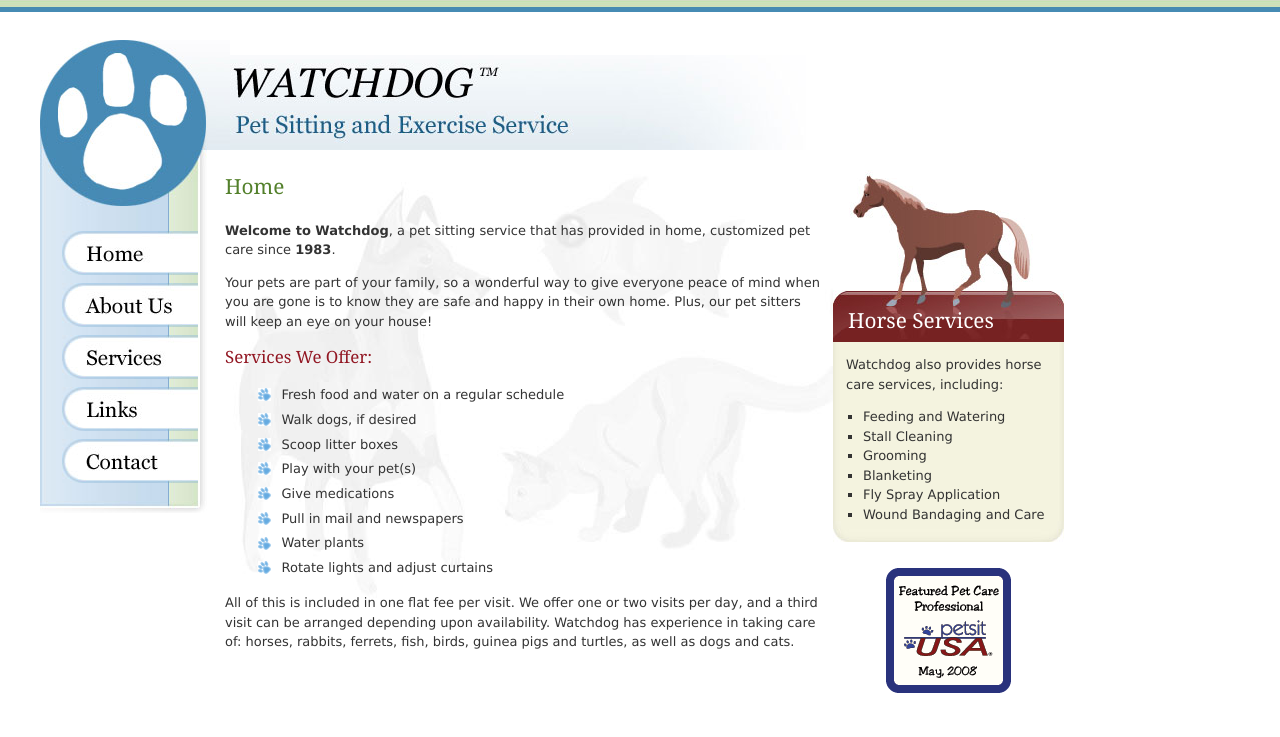
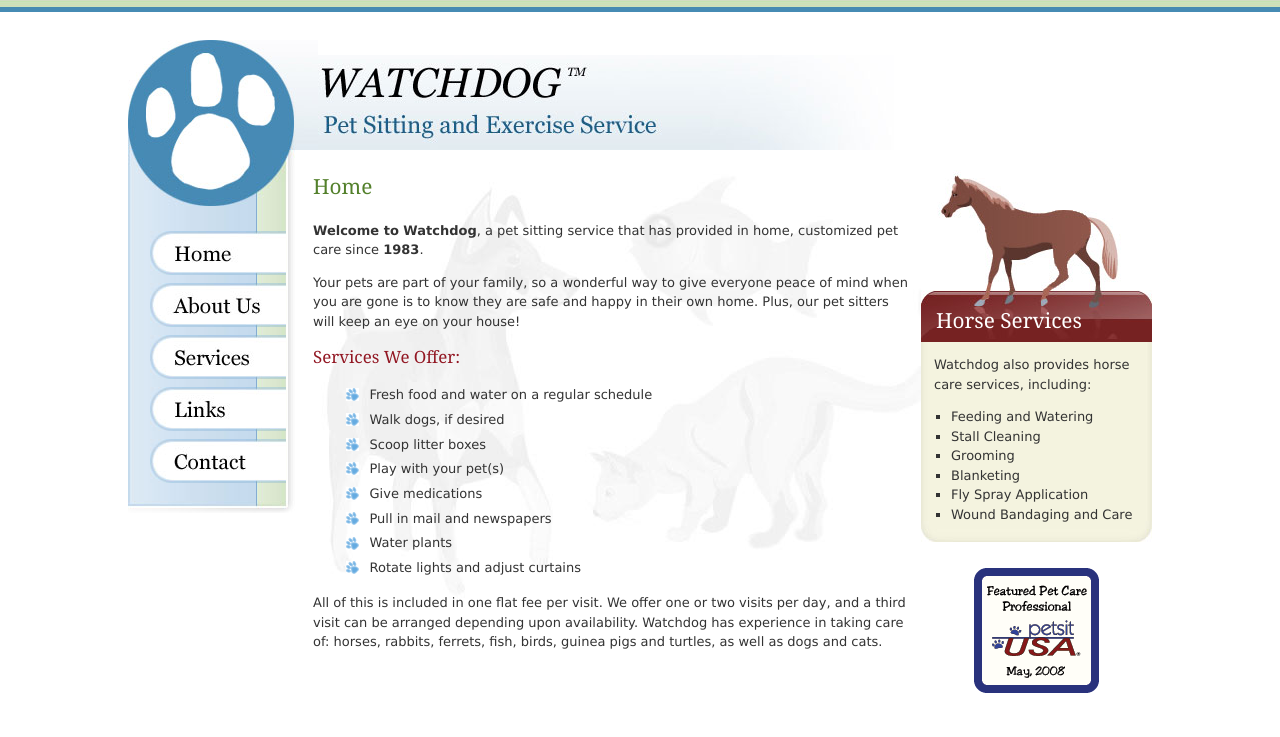
Before and after one commit to ab7/watchdogpets, a plain HTML site: page index.html in a window 1280 px wide. Shown: the top 737 px of the page. Drawn offline with Linux system fonts and the light colour scheme.

Commit message:
Changed main container margin to auto so each page is centered in the browser.

```diff
--- a/stylesheets/main.css
+++ b/stylesheets/main.css
@@ -19,7 +19,7 @@ body {
 }
 
 #container {
-  margin: 0 40px;
+  margin: 0 auto;
   max-width: 1024px;
 }
 
```
